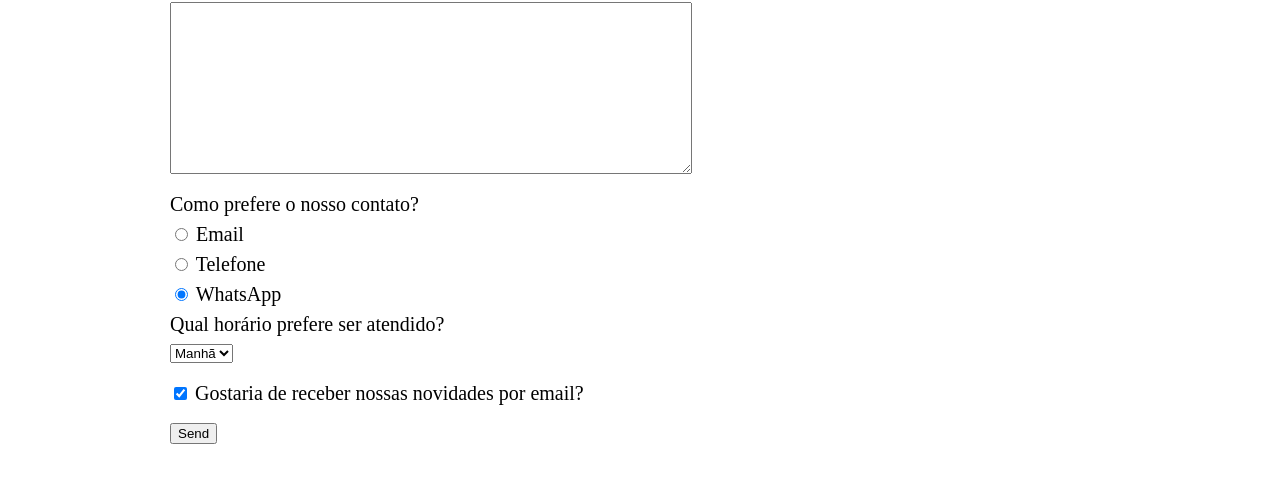
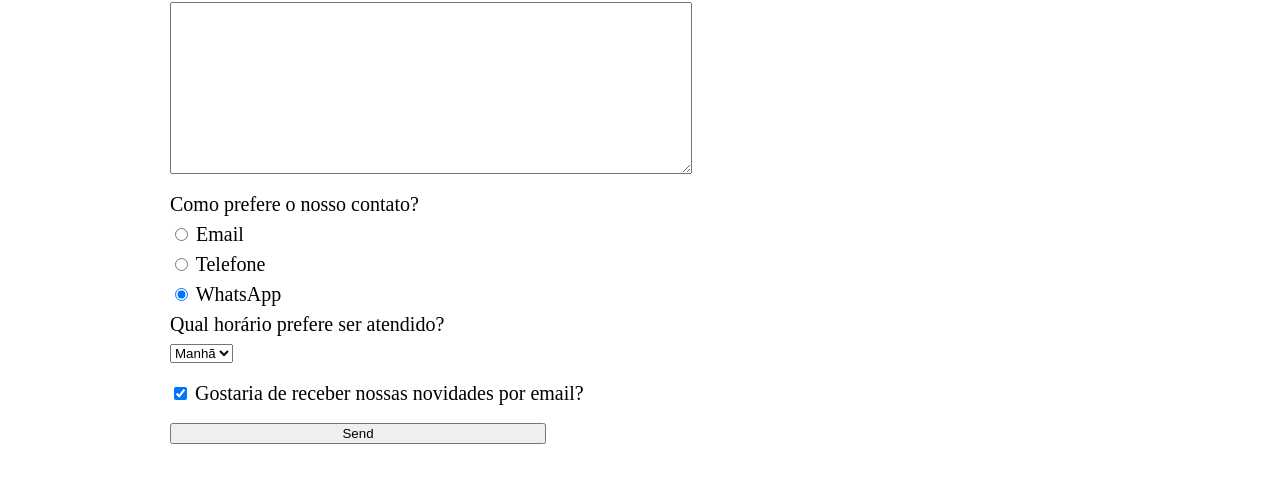
Before and after one commit to th1ago/Alura-ONE, a plain HTML site: page Barbearia/contato.html in a window 1280 px wide. Shown: the part 628-1110 px from the top of the page. Drawn offline with Linux system fonts and the light colour scheme.

Commit message:
fix style

```diff
--- a/Barbearia/contato.css
+++ b/Barbearia/contato.css
@@ -59,6 +59,10 @@ form label, form legend {
     margin: 20px 0;
 }
 
+.enviar {
+    width: 40%;
+}
+
 
 footer {
     background: url("imagens/bg.jpg");
--- a/Barbearia/contato.html
+++ b/Barbearia/contato.html
@@ -69,7 +69,7 @@
                 Gostaria de receber nossas novidades por email?
             </label>
 
-            <input type="submit" value="Send">
+            <input type="submit" value="Send" class="enviar">
         </form>
     </main>
     <footer>
```
